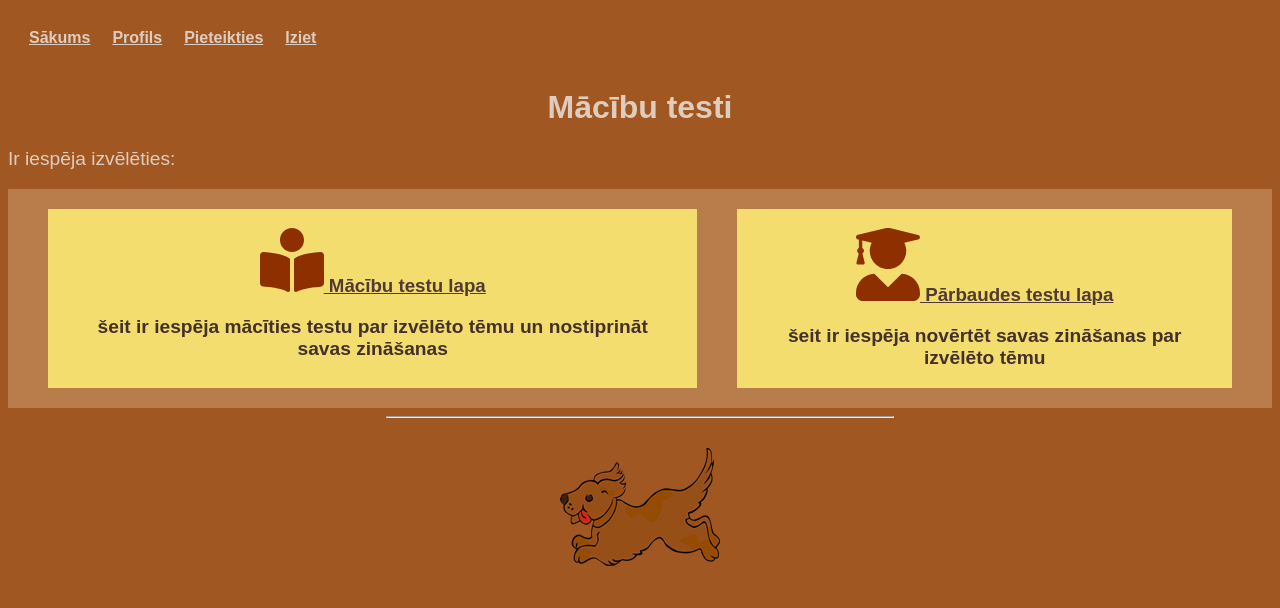
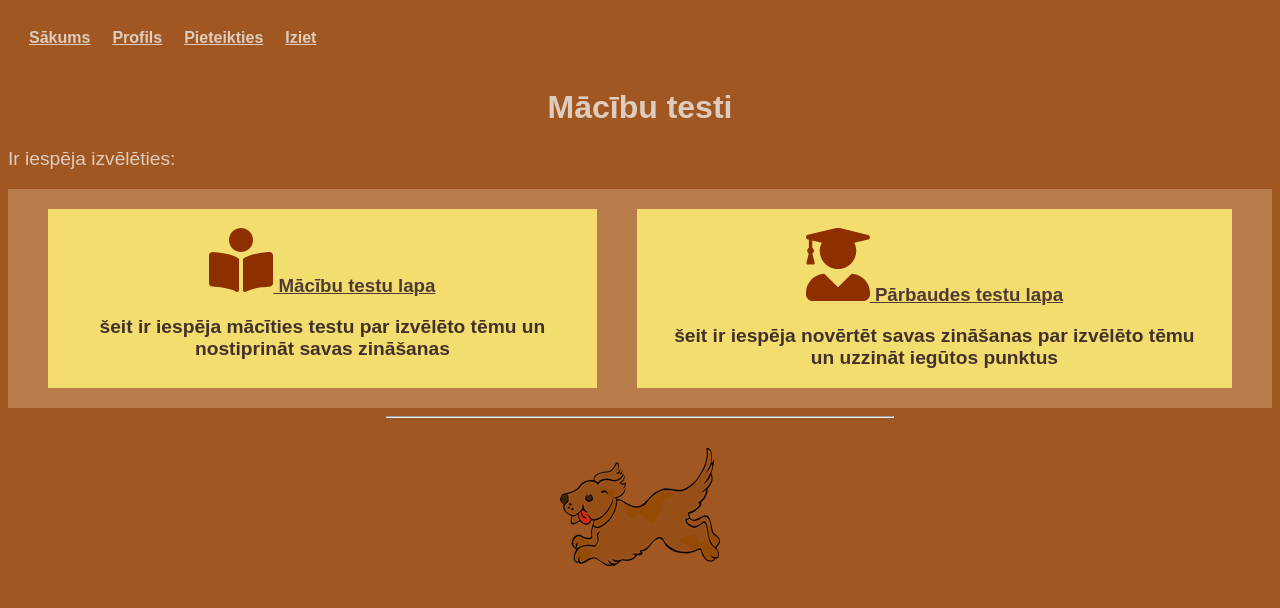
Before and after one commit to juris124/heroku-tests, a Flask app: page / in a window 1280 px wide. Shown: the top 608 px of the page. Run offline with Flask 2, Linux system fonts and the light colour scheme; some libraries are stand-ins or nearby versions.

Commit message:
Laila_flexbox_kr2.1

```diff
--- a/templates/index.html
+++ b/templates/index.html
@@ -16,7 +16,7 @@
     <h3><a href="/parbaude">
     <img class="ikona" src="{{ url_for('static', filename='bildes/graduate.svg') }}">
     Pārbaudes testu lapa</a></h3>
-<p><b>šeit ir iespēja novērtēt savas zināšanas par izvēlēto tēmu</b> </p>
+<p><b>šeit ir iespēja novērtēt savas zināšanas par izvēlēto tēmu un uzzināt iegūtos punktus</b> </p>
 </div>
 </div>
 {% endblock %}
```
